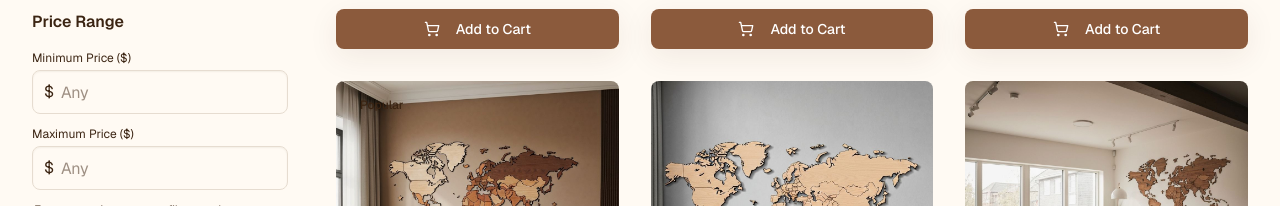
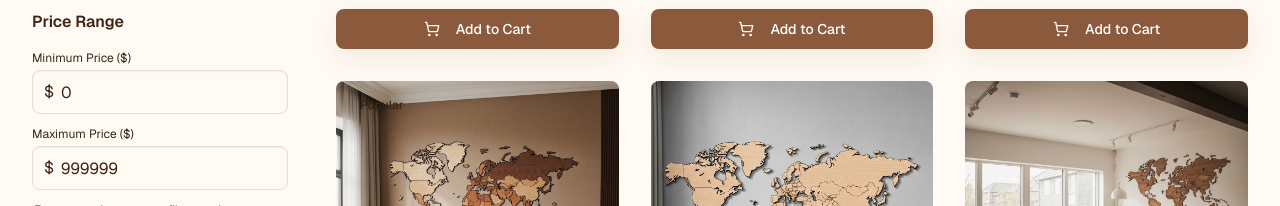
Before and after one commit to Varshil-Patel-1206/SGP-Project, a Next.js app: page /shop in a window 1280 px wide. Shown: the part 746-952 px from the top of the page. Built offline with nearby package versions, Linux system fonts and the light colour scheme.

Commit message:
Fix price filter: Maintain input focus while typing and auto-select on focus

```diff
--- a/app/shop/page.tsx
+++ b/app/shop/page.tsx
@@ -60,7 +60,7 @@ export default function ShopPage() {
     const timer = setTimeout(() => {
       setPriceRange([tempMinPrice, tempMaxPrice]);
       setCurrentPage(1);
-    }, 500); // Wait 500ms after user stops typing
+    }, 800); // Wait 800ms after user stops typing
 
     return () => clearTimeout(timer);
   }, [tempMinPrice, tempMaxPrice]);
@@ -174,13 +174,16 @@ export default function ShopPage() {
               <Input
                 type="number"
                 min={0}
-                value={tempMinPrice === 0 ? '' : tempMinPrice}
+                value={tempMinPrice}
                 onChange={(e) => {
-                  const value = e.target.value === '' ? 0 : Math.max(0, Number(e.target.value));
-                  setTempMinPrice(value);
+                  const value = e.target.value === '' ? 0 : Number(e.target.value);
+                  if (value >= 0) {
+                    setTempMinPrice(value);
+                  }
                 }}
+                onFocus={(e) => e.target.select()}
                 className="pl-7"
-                placeholder="Any"
+                placeholder="0"
               />
             </div>
           </div>
@@ -191,13 +194,16 @@ export default function ShopPage() {
               <Input
                 type="number"
                 min={0}
-                value={tempMaxPrice === 999999 ? '' : tempMaxPrice}
+                value={tempMaxPrice}
                 onChange={(e) => {
-                  const value = e.target.value === '' ? 999999 : Math.max(0, Number(e.target.value));
-                  setTempMaxPrice(value);
+                  const value = e.target.value === '' ? 0 : Number(e.target.value);
+                  if (value >= 0) {
+                    setTempMaxPrice(value);
+                  }
                 }}
+                onFocus={(e) => e.target.select()}
                 className="pl-7"
-                placeholder="Any"
+                placeholder="999999"
               />
             </div>
           </div>
```
